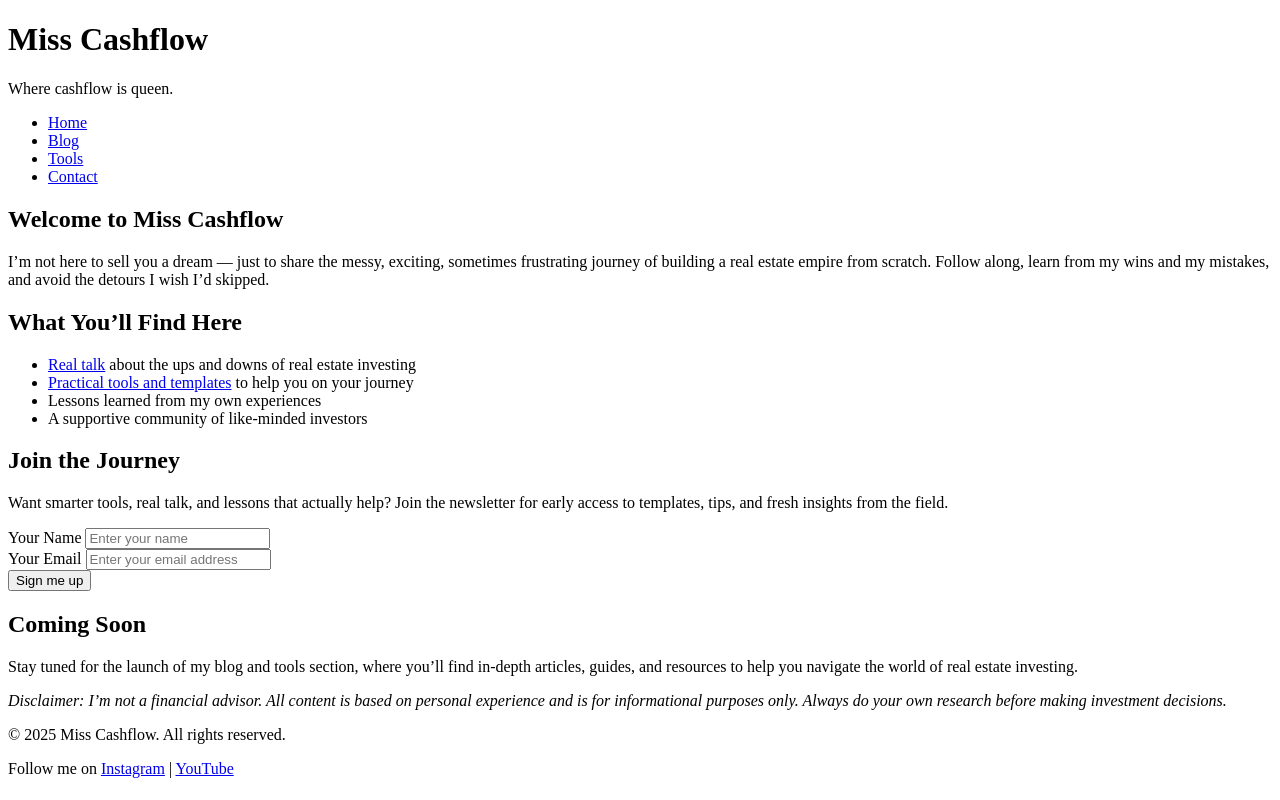
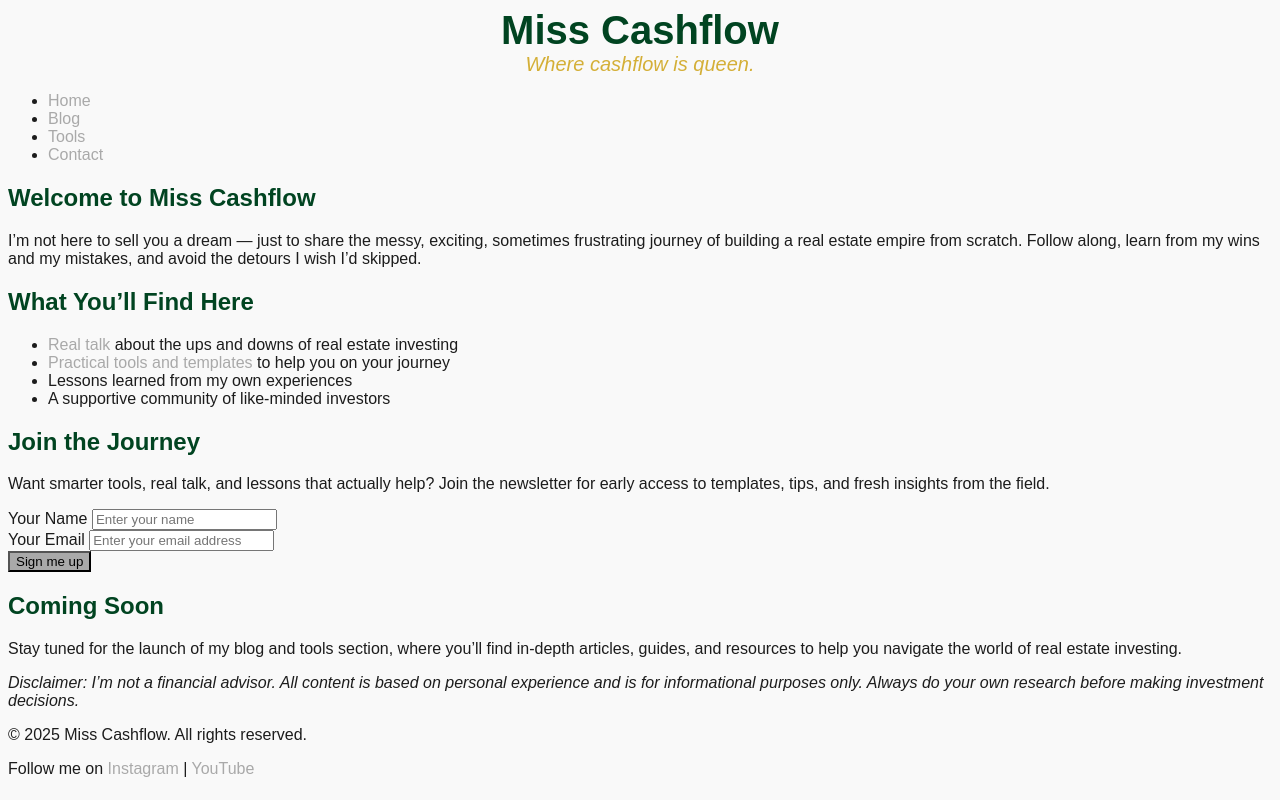
Before and after one commit to birongit/miss-cashflow, a plain HTML site: page index.html in a window 1280 px wide. Drawn offline with Linux system fonts and the light colour scheme.

Commit message:
Add CSS file and analytics

```diff
--- a/index.html
+++ b/index.html
@@ -5,6 +5,17 @@
     <meta charset="UTF-8">
     <meta name="viewport" content="width=device-width, initial-scale=1.0">
     <title>Miss Cashflow</title>
+    <link rel="stylesheet" href="style.css">
+
+    <!-- Google tag (gtag.js) -->
+    <script async src="https://www.googletagmanager.com/gtag/js?id=G-E2EXX7945D"></script>
+    <script>
+        window.dataLayer = window.dataLayer || [];
+        function gtag() { dataLayer.push(arguments); }
+        gtag('js', new Date());
+
+        gtag('config', 'G-E2EXX7945D');
+    </script>
 </head>
 
 <body>
--- /dev/null
+++ b/style.css
@@ -0,0 +1,37 @@
+body {
+    background-color: #F9F9F9;
+    color: #1C1C1C;
+    font-family: Arial, sans-serif;
+}
+
+h1, h2, h3 {
+    color: #014421;
+}
+
+h1 {
+    font-family: fantasy;
+    text-align: center;
+    font-size: 40px;
+    margin: 0px 0px;
+}
+
+.tagline {
+    color: #D4AF37;
+    text-align: center;
+    font-size: 20px;
+    font-style: italic;
+    margin: 0px;
+}
+
+a {
+    color: #A9A9A9;
+    text-decoration: none;
+}
+
+a:hover {
+    text-decoration: underline;
+}
+
+button {
+    background-color: #A9A9A9;
+}
```
